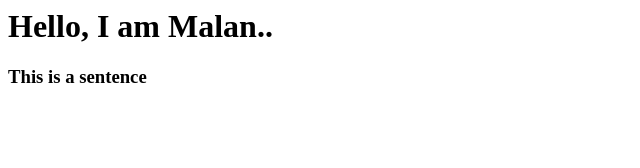
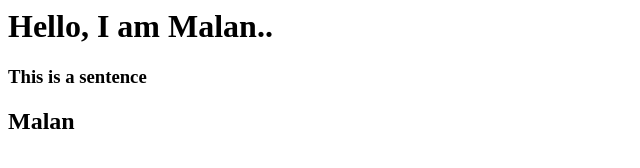
Before and after one commit to malanshaikh03/My_Repo, a plain HTML site: page index.html in a window 1280 px wide. Shown: the whole page, without its empty margins (0-640 px from the left). Drawn offline with Linux system fonts and the light colour scheme.

Commit message:
Added h2 in main in index.html

```diff
--- a/index.html
+++ b/index.html
@@ -9,5 +9,6 @@
     </div>
     <h1> Hello, I am Malan..</h1>
     <h3>This is a sentence</h3>
+    <h2>Malan</h2>
 </body>
 </html>
```
